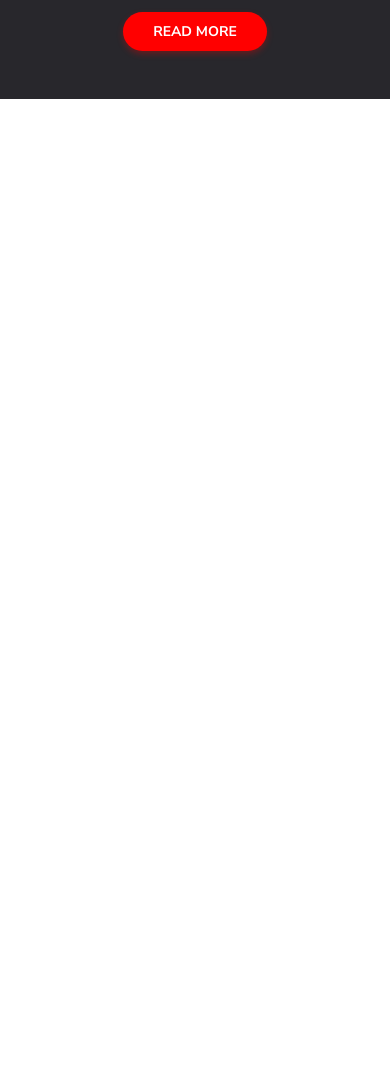
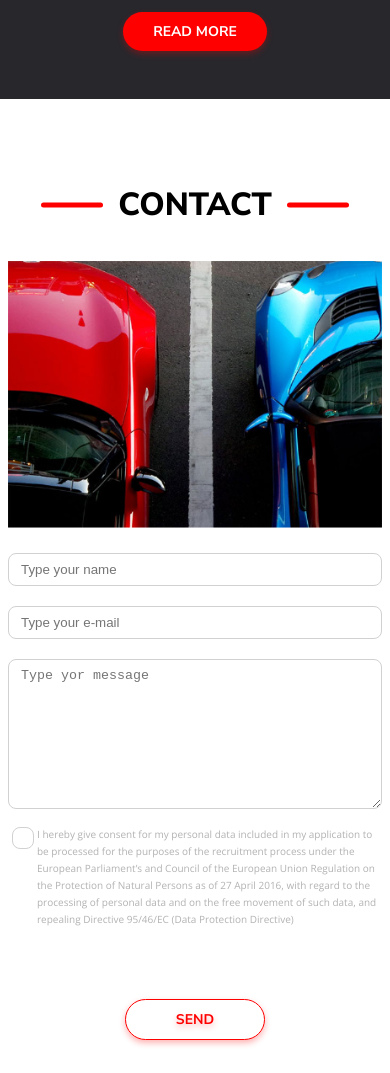
Before and after one commit to Sebarak/Car_sharing-RWD, a plain HTML site: page index.html in a window 390 px wide. Shown: the part 3440-4513 px from the top of the page. Before the commit the page ends 3539 px from the top, so only its background shows below. Drawn offline with nearby package versions, Linux system fonts and the light colour scheme.

Commit message:
create whole new contact section for mobile devices

```diff
--- a/index.html
+++ b/index.html
@@ -100,5 +100,28 @@
     </section>
 </section>
 
+<section class="contact container">
+    <h2>CONTACT</h2>
+    <section class="contact__section">
+        <img src="img/Form%20Photo.png" alt="contact-photo">
+        <div class="contact__section__form">
+            <input type="text" placeholder="Type your name">
+            <input type="email" placeholder="Type your e-mail">
+            <textarea name="textarea" placeholder="Type yor message"></textarea>
+            <div class="checkbox__area">
+                <input type="checkbox" id="checkbox_btn" name="checkbox">
+                <label for="checkbox_btn">I hereby give consent for my personal data included in my application to be
+                    processed for the purposes of the recruitment process under the European Parliament’s and Council of
+                    the
+                    European Union Regulation on the Protection of Natural Persons as of 27 April 2016, with regard to
+                    the
+                    processing of personal data and on the free movement of such data, and repealing Directive 95/46/EC
+                    (Data Protection Directive)</label>
+            </div>
+            <button>SEND</button>
+        </div>
+    </section>
+</section>
+
 </body>
 </html>
--- a/scss/components/_all.scss
+++ b/scss/components/_all.scss
@@ -5,3 +5,5 @@
 @import "main";
 
 @import "service";
+
+@import "contact";
--- /dev/null
+++ b/scss/components/_contact.scss
@@ -0,0 +1,131 @@
+.contact {
+
+  display: flex;
+  flex-direction: column;
+  align-items: center;
+
+  h2 {
+    margin: 82px 0 40px 0;
+    position: relative;
+    font-size: 2rem;
+    font-weight: 900;
+    font-family: 'Nunito Sans', sans-serif;
+  }
+
+  h2::before,
+  h2::after {
+    content: "";
+    position: absolute;
+    width: 40%;
+    height: 5px;
+    background-color: #FF0000;
+    border-radius: 5px;
+    top: 50%;
+    transform: translateY(-50%);
+  }
+
+  h2::before {
+    left: -50%;
+  }
+
+  h2::after {
+    right: -50%;
+  }
+
+  &__section {
+
+    display: flex;
+    flex-direction: column;
+    align-items: center;
+
+    img {
+      width: 100%;
+    }
+
+    &__form {
+      margin: 25px 0;
+
+      display: flex;
+      flex-direction: column;
+      justify-content: center;
+      align-items: center;
+
+      input[type="text"],
+      input[type="email"] {
+        border: 1px solid $color-input-border;
+        padding: 8px 12px;
+        width: 100%;
+        margin-bottom: 20px;
+        border-radius: 8px;
+      }
+
+      textarea {
+        border: 1px solid $color-input-border;
+        border-radius: 8px;
+        min-width: 100%;
+        max-width: 390px;
+        padding: 8px 12px;
+        height: 100px;
+        min-height: 150px;
+        max-height: 150px;
+      }
+
+      .checkbox__area {
+        margin-top: 15px;
+        max-height: 200px;
+
+        input[type="checkbox"] {
+          width: 22px;
+          height: 22px;
+          border: 1px solid $color-input-border;
+          border-radius: 8px;
+          float: left;
+          margin-bottom: 150px;
+          cursor: pointer;
+
+          display: flex;
+          justify-content: center;
+          align-items: center;
+        }
+        input[type="checkbox"]:checked{
+
+          &::after{
+            content: "\f00c";
+            font-family: "Font Awesome 5 Free", sans-serif;
+            font-weight: 900;
+            padding: 5px;
+            color: $color-primary;
+          }
+        }
+        label{
+          font: 300 10px/14px "Open Sans",sans-serif;
+          color: $color-paragraphs-light;
+          cursor: pointer;
+        }
+      }
+      button{
+        border: 1px solid $color-primary;
+        box-shadow: 0 3px 6px $color-primary-border;
+        background-color: $color-white;
+        color: $color-primary;
+        text-shadow: 0 3px 6px $color-primary-border;
+        padding:10px 50px;
+        font: bold 14px/19px "Nunito Sans",sans-serif;
+        border-radius: 40px;
+        transition: transform .4s cubic-bezier(1, -0.72, 0, 1.49);
+      }
+      button:hover{
+        cursor: pointer;
+        transform: scale(1.1);
+      }
+      input:not([type="checkbox"]):focus,
+      textarea:focus{
+        outline: none;
+        border: 1px solid $color-primary;
+        box-shadow: 0 3px 6px $color-primary-border;
+        transform: scale(1.03);
+        transition: transform .6s cubic-bezier(1,-0.79, 0, 1.68);
+      }
+    }
+  }
+}
--- a/scss/components/_service.scss
+++ b/scss/components/_service.scss
@@ -59,6 +59,11 @@
         background-color: $color-primary;
         box-shadow: 0 3px 6px $color-primary-border;
         border-radius: 40px;
+        transition: transform .4s cubic-bezier(1, -0.72, 0, 1.49);
+      }
+      button:hover{
+        cursor: pointer;
+        transform: scale(1.1);
       }
     }
     &__segment:last-of-type{
```
Also changed, not shown: css/main.css, 1 other file.
